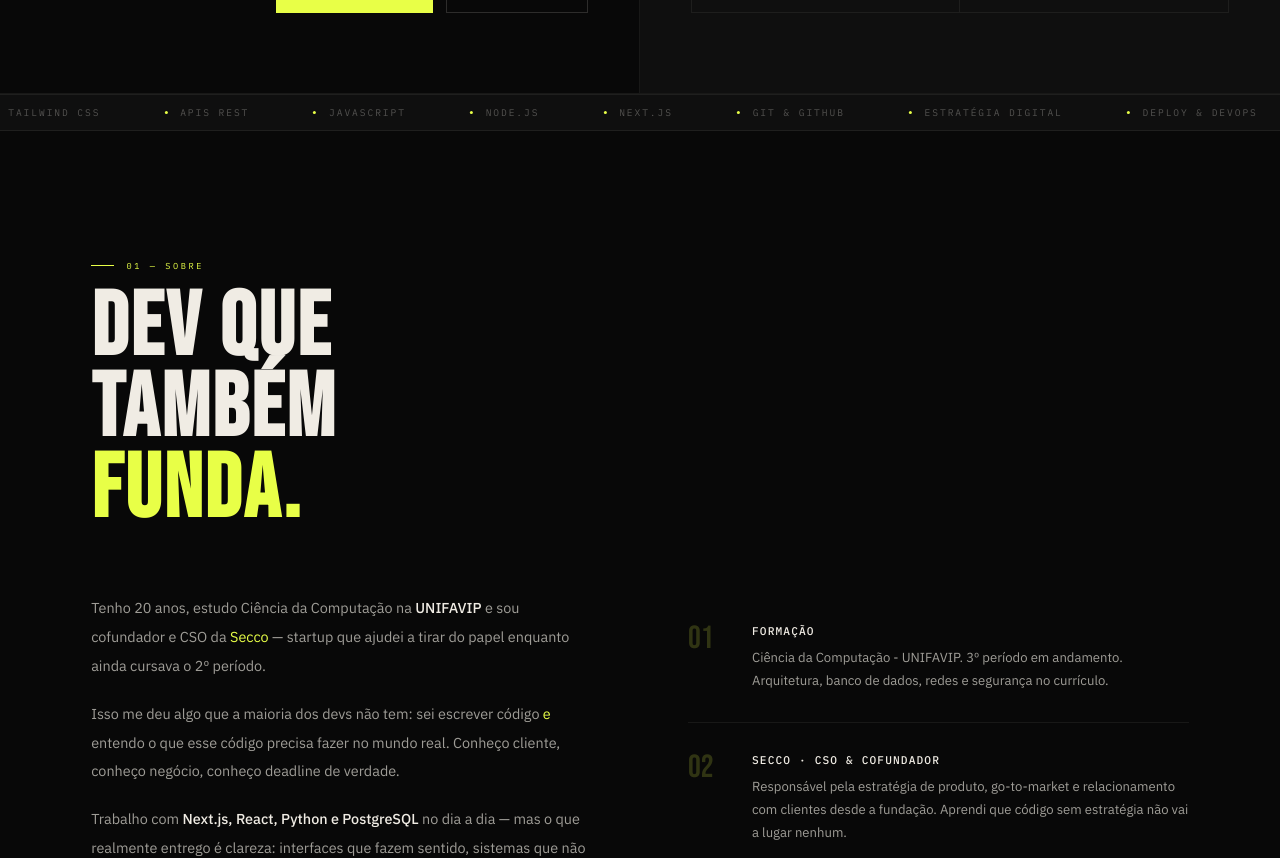
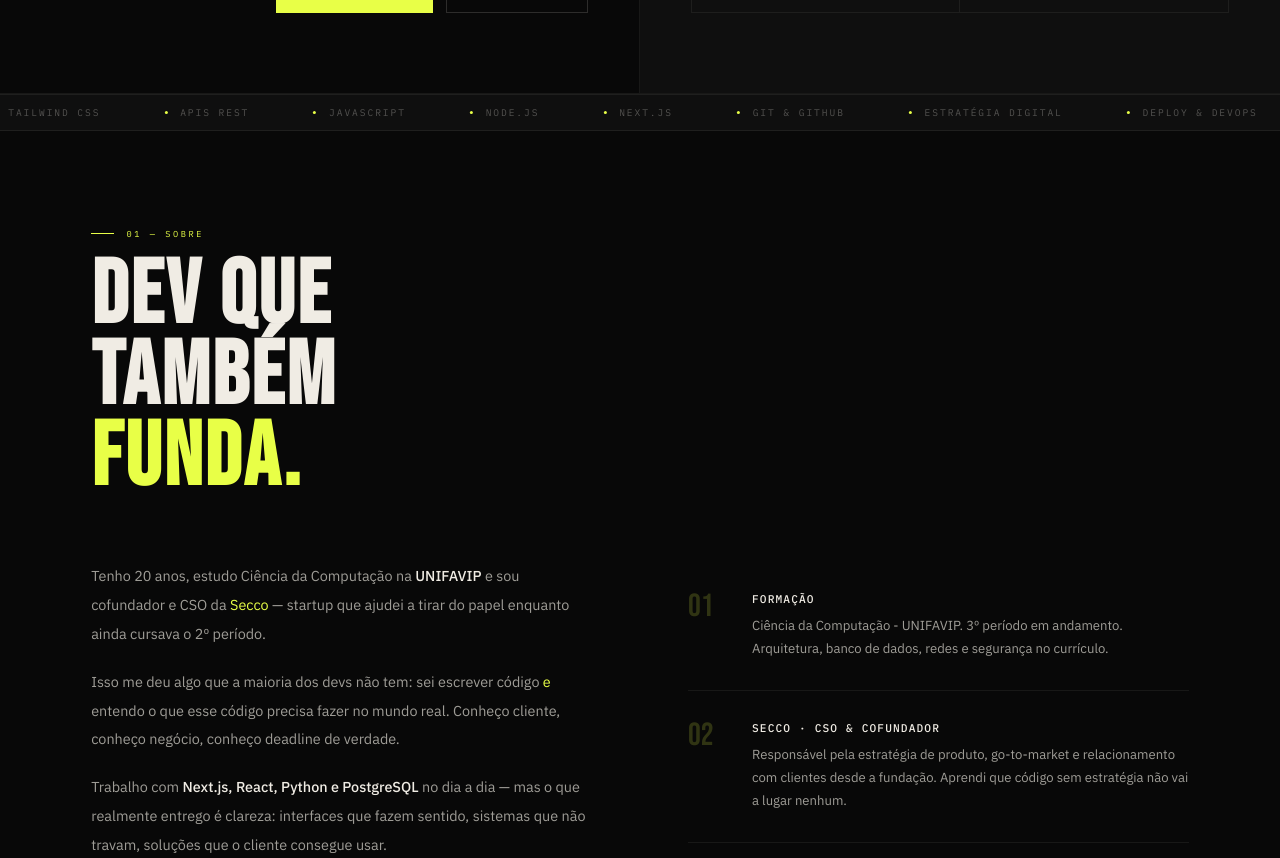
Before and after one commit to 0Lu4an/meuportfolio, a Next.js app: page / in a window 1280 px wide. Shown: the part 860-1718 px from the top of the page. Built offline with nearby package versions, Linux system fonts and the light colour scheme.

Commit message:
Espaçamento interno foi diminuido para uma experiencia melhor do usuario.

```diff
--- a/app/globals.css
+++ b/app/globals.css
@@ -112,7 +112,7 @@ body {
 .btn-ghost:hover { border-color: var(--border3); background: var(--border); color: var(--ink); }
 
 /* ── SEÇÕES ── */
-.sec { padding: 8rem 4vw; max-width: 1200px; margin: 0 auto; }
+.sec { padding: 6rem 4vw; max-width: 1200px; margin: 0 auto; }
 .sec-full { border-bottom: 1px solid var(--border); }
 
 .s-label {
```
